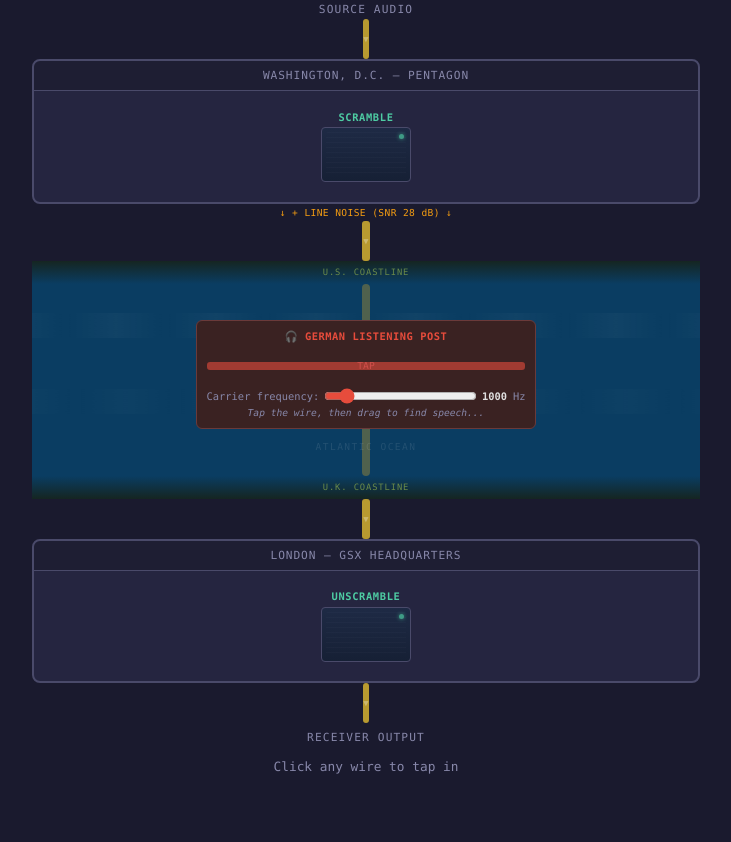
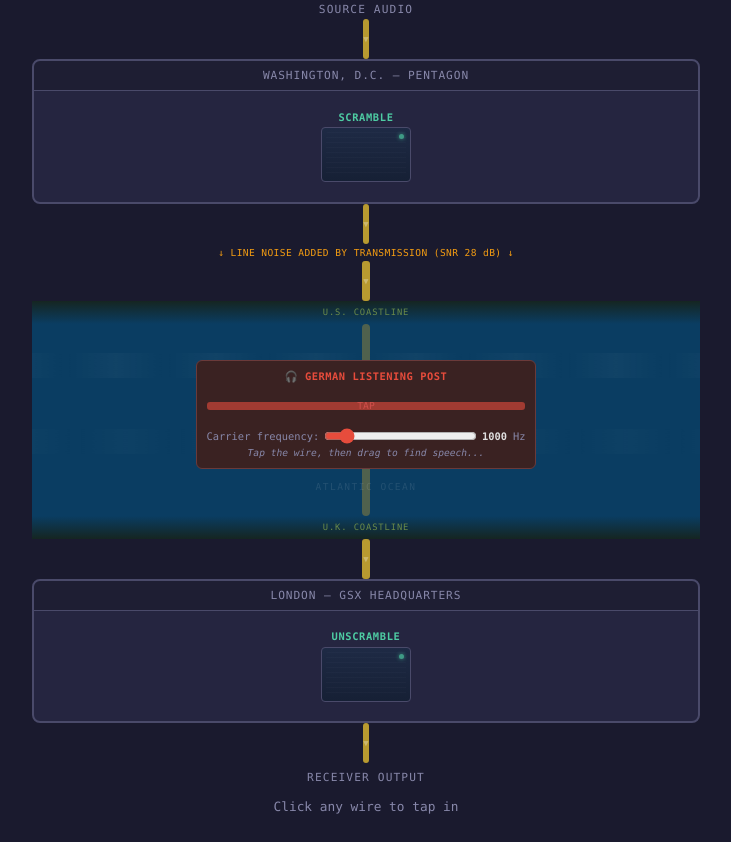
Before and after one commit to trbll/sigsalysim, a Flask app: page /v3 in a window 1280 px wide. Shown: the part 135-977 px from the top of the page, without its empty margins (274-1005 px from the left). Before the commit the page ends 909 px from the top, so only its background shows below. Run offline with Flask 3, Linux system fonts and the light colour scheme.

Commit message:
Fix wire tap: clean signal leaving DC, noise only on transmission line
The wire leaving the Pentagon terminal now plays the CLEAN signal
(a3_scrambled / sigsaly_encrypted) — no noise. The noise label
indicates where the physical transmission line degrades the signal.
The wire entering the ocean plays the noisy on-the-wire version.

Two tappable wires:
  1. Leaving DC: clean (what the SIGSALY system outputs)
  2. On the cable: noisy (what actually travels and gets intercepted)

Co-Authored-By: Claude Opus 4.6 (1M context) <noreply@anthropic.com>

```diff
--- a/web/templates/v3.html
+++ b/web/templates/v3.html
@@ -67,11 +67,20 @@
         </div>
     </section>
 
-    <!-- Wire from terminal to ocean — noise is added along this stretch -->
-    <div class="noise-label">↓ + LINE NOISE (SNR {{ manifest.params.snr_db if manifest else 28 }} dB) ↓</div>
+    <!-- Wire leaving DC — CLEAN signal, no noise yet -->
+    <div class="wire-v wire-tap"
+         data-variant-a3="a3_scrambled" data-variant-sigsaly="sigsaly_encrypted"
+         data-label-a3="Scrambled signal (clean, leaving DC)" data-label-sigsaly="Encrypted signal (clean, leaving DC)">
+        <div class="wire-flow">▼</div>
+    </div>
+
+    <!-- Noise gets added by the physical transmission line -->
+    <div class="noise-label">↓ LINE NOISE ADDED BY TRANSMISSION (SNR {{ manifest.params.snr_db if manifest else 28 }} dB) ↓</div>
+
+    <!-- Wire on the cable — now has noise from transmission -->
     <div class="wire-v wire-tap cable-segment"
          data-variant-a3="a3_on_wire" data-variant-sigsaly="sigsaly_on_wire"
-         data-label-a3="On the wire (scrambled + noise)" data-label-sigsaly="On the wire (encrypted + noise)">
+         data-label-a3="On the wire (scrambled + line noise)" data-label-sigsaly="On the wire (encrypted + line noise)">
         <div class="wire-flow">▼</div>
     </div>
 
```
